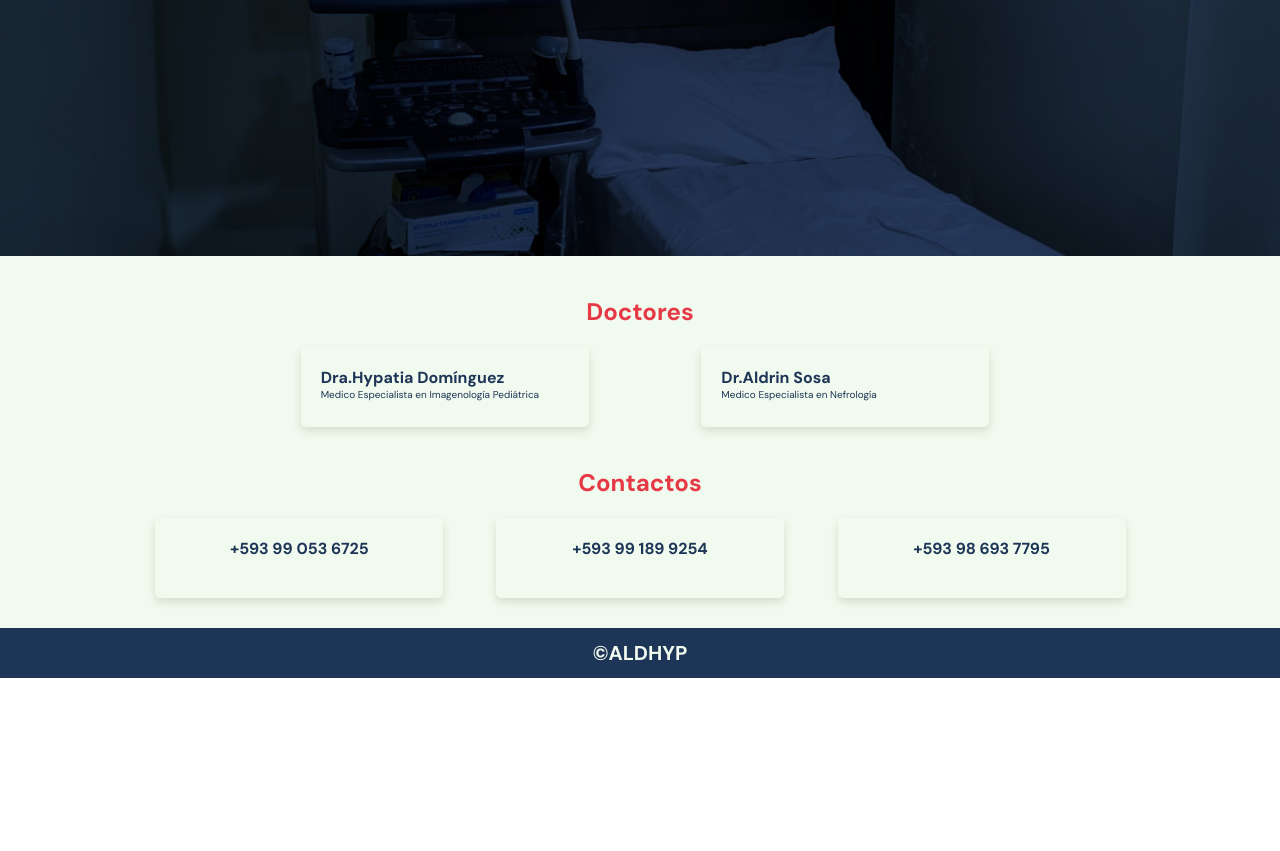
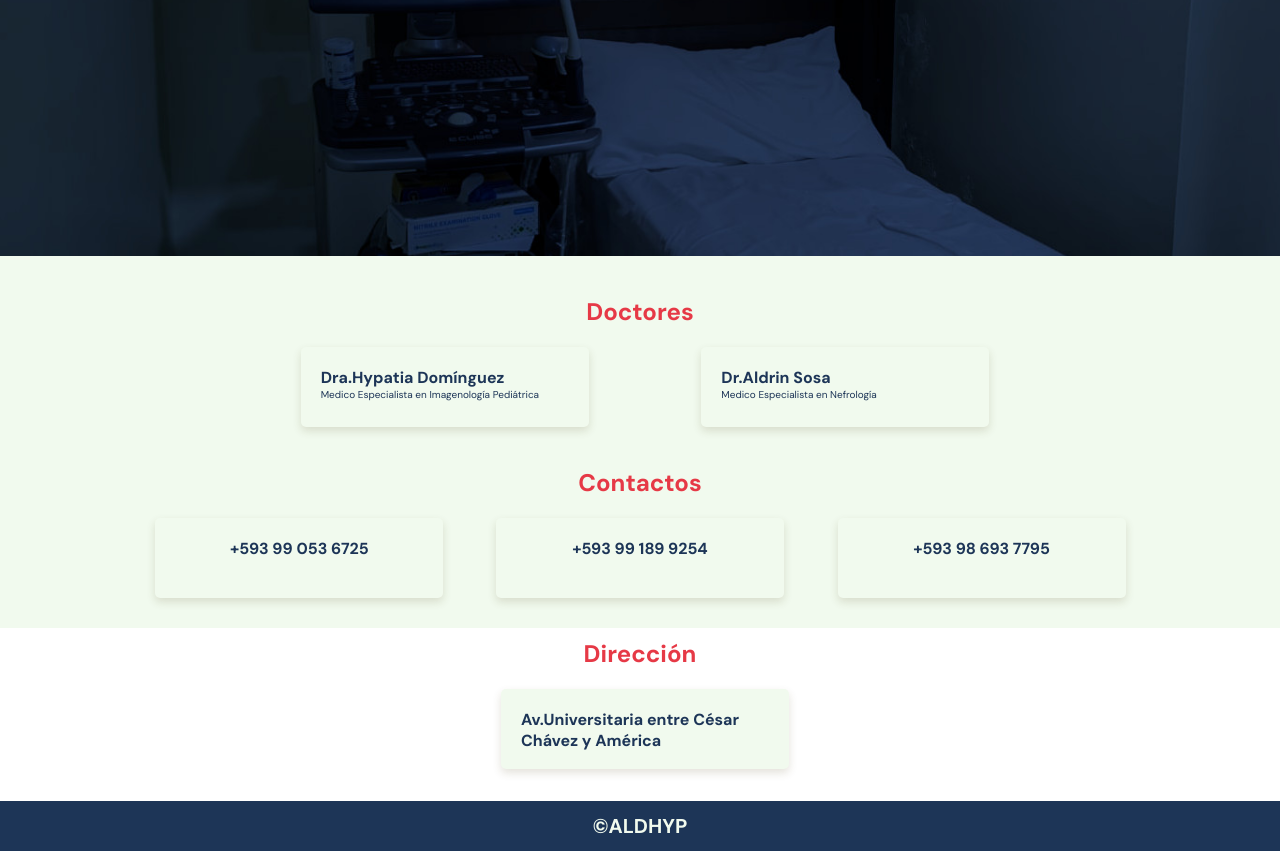
Before and after one commit to aldrinsosa/aldhyp, a plain HTML site: page index.html in a window 1280 px wide. Shown: the part 1688-2539 px from the top of the page. Before the commit the page ends 2366 px from the top, so only its background shows below. Drawn offline with Linux system fonts and the light colour scheme.

Commit message:
Agrege el apartado de la dirección

```diff
--- a/css/style.css
+++ b/css/style.css
@@ -251,3 +251,11 @@ footer {
   font-size: 2rem;
   font-weight: bold;
 }
+
+#direction .presentation-title {
+  margin-top: 1rem;
+}
+
+#direction .doctor-detail {
+  margin-bottom: 3.2rem;
+}
--- a/index.html
+++ b/index.html
@@ -120,6 +120,16 @@
         </section>
       </section>
     </main>
+    <section class="main-presentation" id="direction">
+      <div class="presentation-title">
+        <h2>Dirección</h2>
+      </div>
+      <section class="doctors-cards">
+        <article class="doctor-detail">
+          <p class="doctor-card__title">Av.Universitaria entre César Chávez y América</p>
+        </article>
+      </section>
+    </section>
     <footer>
       <section>
         <p>&copy;ALDHYP</p>
```
